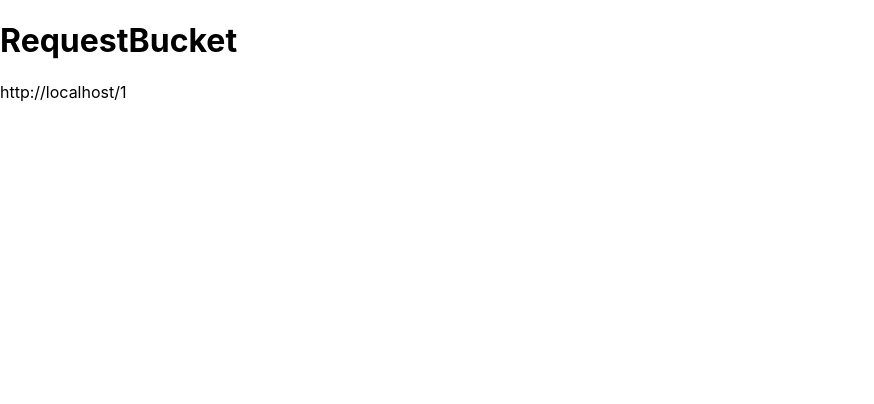
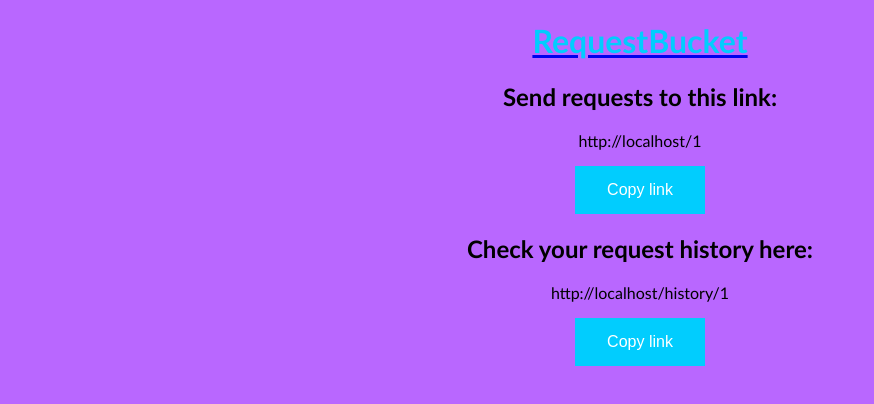
Before and after one commit to juanjuy/requestbucket-front, a React (Create React App) app: page /create/1 in a window 1280 px wide. Shown: the top 404 px of the page, without its empty margins (0-874 px from the left). Built offline with nearby package versions, Linux system fonts and the light colour scheme.

Commit message:
styling and formatting

```diff
--- a/src/App.css
+++ b/src/App.css
@@ -1,38 +1,50 @@
-.App {
+html {
+  font-family:'Gill Sans', 'Gill Sans MT', Calibri, 'Trebuchet MS', sans-serif
+}
+
+body {
+  background-color: #b967ff;
   text-align: center;
 }
 
-.App-logo {
-  height: 40vmin;
-  pointer-events: none;
+h1 {
+  color: #01cdfe;
+  text-decoration: none;
+}
+.create-button {
+  text-align: center;
 }
 
-@media (prefers-reduced-motion: no-preference) {
-  .App-logo {
-    animation: App-logo-spin infinite 20s linear;
-  }
+button {
+  background-color: #01cdfe; /* Green */
+  border: none;
+  color: white;
+  padding: 15px 32px;
+  text-align: center;
+  display: inline-block;
+  font-size: 16px;
 }
 
-.App-header {
-  background-color: #282c34;
-  min-height: 100vh;
+#history {
   display: flex;
   flex-direction: column;
-  align-items: center;
-  justify-content: center;
-  font-size: calc(10px + 2vmin);
-  color: white;
+  padding-inline-start: 0;
+  margin-left: 10vw;
+  margin-right: 10vw;
+  row-gap: 20px;
 }
 
-.App-link {
-  color: #61dafb;
+.block {
+  list-style-type: none;
+  text-align: left;
+  border: 2px solid #fffb96;
+  padding: 10px;
 }
 
-@keyframes App-logo-spin {
-  from {
-    transform: rotate(0deg);
-  }
-  to {
-    transform: rotate(360deg);
-  }
+.obj {
+  white-space: pre-wrap;
+  line-height: 1em;
+  font-family: monospace;
+  margin-left: 10px;
+  width: 50%;
 }
--- a/src/App.js
+++ b/src/App.js
@@ -1,20 +1,13 @@
 import './App.css';
-import { BrowserRouter as Router, Routes, Route } from "react-router-dom";
+import { BrowserRouter as Router, Routes, Route, Link } from "react-router-dom";
 import CreateButton from './components/CreateButton';
 import CreatedPage from './components/CreatedPage';
 import History from './components/History';
 
 function App() {
-  // need to change when merging with backend
-
-  /*
-    button for creating a bucket
-  */
-  // const url = window.location.origin.toString();
-
   return (
     <Router>
-      <h1>RequestBucket</h1>
+      <Link to="/"><h1>RequestBucket</h1></Link>
       <Routes>
         <Route path="/" element={<CreateButton />}/>
         <Route path="/create/:bucketUrl" element={<CreatedPage />}/>
--- a/src/components/CreateButton.js
+++ b/src/components/CreateButton.js
@@ -1,12 +1,19 @@
 import React from 'react';
+import axios from 'axios';
+import { useNavigate } from 'react-router';
 
 const CreateButton = () => {
-  const backendUrl = "http://localhost:3000";
+  let navigate = useNavigate();
+
+  const makeBucket = async () => {
+    let req = await axios.post('/create');
+    navigate('/create/' + req.data);
+  }
 
   return (
-    <form method="POST" action={backendUrl + '/create'}>
-      <button type="submit">MAKE BUCKET</button>
-    </form>
+    <div className="create-button">
+      <button onClick={makeBucket} type="submit">MAKE BUCKET</button>
+    </div>
   )
 }
 
--- a/src/components/CreatedPage.js
+++ b/src/components/CreatedPage.js
@@ -3,10 +3,24 @@
 
 const CreatedPage = () => {
   let { bucketUrl } = useParams();
+
+  let requestLink = window.location.origin.toString() + '/' + bucketUrl;
+  let historyLink = window.location.origin.toString() + '/history/' + bucketUrl;
+
+  const copyLink = (link) => {
+    return async function(event) {
+      await navigator.clipboard.writeText(link);
+      event.target.innerHTML = 'Link copied!';
+    }
+  }
+
   let host = window.location.origin.toString();
   return (
     <div>
-      <p>{host + '/' + bucketUrl}</p>
+      <h2>Send requests to this link:</h2>
+      <p>{host + '/' + bucketUrl}</p><button id="copy-button" onClick={copyLink(requestLink)}>Copy link</button>
+      <h2>Check your request history here:</h2>
+      <p>{host + '/history/' + bucketUrl}</p><button id="copy-button" onClick={copyLink(historyLink)}>Copy link</button>
     </div>
   )
 }
--- a/src/components/History.js
+++ b/src/components/History.js
@@ -6,36 +6,56 @@
 import { useState } from "react";
 
 const Block = ({ headers, payload, requestType }) => {
+  const formatJSONIntoString = (obj) => {
+    if (typeof obj === "string") {
+      return '';
+    }
+    let str = '';
+    for (let key in obj) {
+      str += `${key}: ${obj[key]},\n`;
+    }
+
+    return str;
+  }
+
+  headers = formatJSONIntoString(headers);
+  payload = formatJSONIntoString(payload);
+
   return (
-    <div>
-      <p>Request Type: {requestType}</p>
-      <p>Headers: {headers}</p>
-      <p>Payload: {payload}</p>
-    </div>
+    <li className="block">
+      <p><b>Request Type:</b><br/> {requestType}</p>
+      <p><b>Headers:</b></p>
+      <div className="obj">{headers || "No headers in this request"}</div>
+      <p><b>Body:</b></p>
+      <div className="obj">{payload || "No body in this request"}</div>
+    </li>
   )
 }
 
 const History = () => {
-  // const [reqs, setReqs] = useState([]);
+  const [reqs, setReqs] = useState([]);
+  // console.log(reqs);
+  let { bucketUrl } = useParams();
 
-  // let { bucketUrl } = useParams();
-  // const getData = async() => {
-    //   let data = await axios.get('/history/' + bucketUrl);
-    //   return data;
-    // }
-    // useEffect(() => {
-    //   setReqs(getData());
-    // }, [])
+    useEffect(() => {
+      const getData = async() => {
+        let data = await axios.get('/stash/' + bucketUrl);
+        if (typeof data.data !== 'string') {
+          setReqs(data.data);
+        }
+      }
+      getData();
+    }, [bucketUrl])
 
   // sample data, this is what will be returned by pinging axios
-  const data = [{"headers":{"host":"localhost:3000","connection":"keep-alive","sec-ch-ua":"\" Not A;Brand\";v=\"99\", \"Chromium\";v=\"101\", \"Google Chrome\";v=\"101\"","sec-ch-ua-mobile":"?0","sec-ch-ua-platform":"\"Windows\"","dnt":"1","upgrade-insecure-requests":"1","user-agent":"Mozilla/5.0 (Windows NT 10.0; Win64; x64) AppleWebKit/537.36 (KHTML, like Gecko) Chrome/101.0.0.0 Safari/537.36","accept":"text/html,application/xhtml+xml,application/xml;q=0.9,image/avif,image/webp,image/apng,*/*;q=0.8,application/signed-exchange;v=b3;q=0.9","sec-fetch-site":"none","sec-fetch-mode":"navigate","sec-fetch-user":"?1","sec-fetch-dest":"document","accept-encoding":"gzip, deflate, br","accept-language":"en-GB,en-US;q=0.9,en;q=0.8"},"requestType":"GET","id":"629968dc586e62eec58eff9c"},{"headers":{"user-agent":"PostmanRuntime/7.29.0","accept":"*/*","postman-token":"5fc70f75-3bf7-4dda-846f-7fd3f3f0b090","host":"localhost:3000","accept-encoding":"gzip, deflate, br","connection":"keep-alive","content-type":"application/x-www-form-urlencoded","content-length":"38"},"payload":{"falala":"a third data of test!"},"requestType":"POST","id":"629968e7586e62eec58eff9e"}];
+  // const reqs = [{"headers":{"host":"localhost:3000","connection":"keep-alive","sec-ch-ua":"\" Not A;Brand\";v=\"99\", \"Chromium\";v=\"101\", \"Google Chrome\";v=\"101\"","sec-ch-ua-mobile":"?0","sec-ch-ua-platform":"\"Windows\"","dnt":"1","upgrade-insecure-requests":"1","user-agent":"Mozilla/5.0 (Windows NT 10.0; Win64; x64) AppleWebKit/537.36 (KHTML, like Gecko) Chrome/101.0.0.0 Safari/537.36","accept":"text/html,application/xhtml+xml,application/xml;q=0.9,image/avif,image/webp,image/apng,*/*;q=0.8,application/signed-exchange;v=b3;q=0.9","sec-fetch-site":"none","sec-fetch-mode":"navigate","sec-fetch-user":"?1","sec-fetch-dest":"document","accept-encoding":"gzip, deflate, br","accept-language":"en-GB,en-US;q=0.9,en;q=0.8"},"requestType":"GET","id":"629968dc586e62eec58eff9c"},{"headers":{"user-agent":"PostmanRuntime/7.29.0","accept":"*/*","postman-token":"5fc70f75-3bf7-4dda-846f-7fd3f3f0b090","host":"localhost:3000","accept-encoding":"gzip, deflate, br","connection":"keep-alive","content-type":"application/x-www-form-urlencoded","content-length":"38"},"payload":{"falala":"a third data of test!"},"requestType":"POST","id":"629968e7586e62eec58eff9e"}];
 
   return (
-    <div>
-      {data.map((request, i) => {
-        return (<Block key={i} headers={JSON.stringify(request.headers)} payload={JSON.stringify(request.payload)} requestType={request.requestType}/>)
+    <ul id="history">
+      {reqs.map((request, i) => {
+        return (<Block key={i} headers={request.headers} payload={request.payload} requestType={request.requestType}/>)
       })}
-    </div>
+    </ul>
   )
 }
 
--- a/src/index.css
+++ /dev/null
@@ -1,13 +0,0 @@
-body {
-  margin: 0;
-  font-family: -apple-system, BlinkMacSystemFont, 'Segoe UI', 'Roboto', 'Oxygen',
-    'Ubuntu', 'Cantarell', 'Fira Sans', 'Droid Sans', 'Helvetica Neue',
-    sans-serif;
-  -webkit-font-smoothing: antialiased;
-  -moz-osx-font-smoothing: grayscale;
-}
-
-code {
-  font-family: source-code-pro, Menlo, Monaco, Consolas, 'Courier New',
-    monospace;
-}
--- a/src/index.js
+++ b/src/index.js
@@ -1,5 +1,5 @@
 import ReactDOM from 'react-dom/client'
 import App from './App'
-import './index.css'
+import './App.css'
 
 ReactDOM.createRoot(document.getElementById('root')).render(<App />)
```
